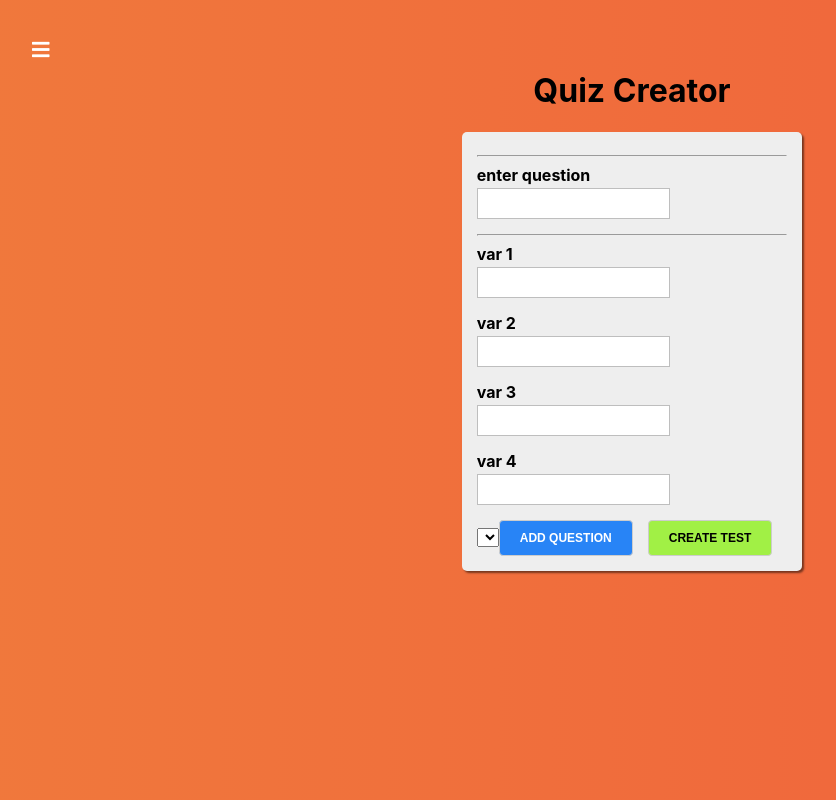
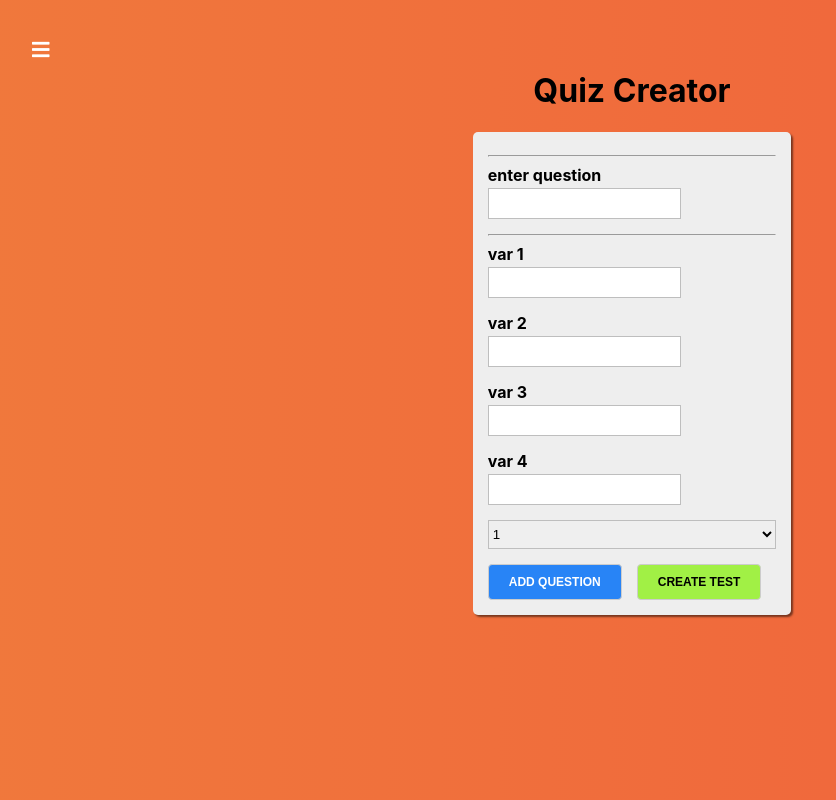
Before and after one commit to Ihornechypor/udemy_react_theory_part_2, a React app: page /quiz-creator in a window 1280 px wide. Shown: the whole page, without its empty margins (8-844 px from the left). Built offline with nearby package versions, Linux system fonts and the light colour scheme.

Commit message:
81 lesson

```diff
--- /dev/null
+++ b/src/components/UI/Select/Select.js
@@ -0,0 +1,34 @@
+import React, {Component} from 'react';
+import classes from './Select.module.css'
+
+const Select = props => {
+    const htmlFor = `${props.label}-${Math.random()}`
+    return (
+        <div className={classes.Select}>
+            <label htmlFor={htmlFor}>{props.labelg}</label>
+            <select
+                id={htmlFor}
+                value={props.value}
+                onChange={props.onChange}
+            >
+
+                {
+                    props.options.map((option,index)=>{
+                        return (
+                            <option
+                                value={option.value}
+                                key={option.value + index}
+                            >
+                                {option.text}
+
+                            </option>
+                        )
+                    })
+                }
+
+            </select>
+        </div>
+    )
+}
+
+export default Select
--- /dev/null
+++ b/src/components/UI/Select/Select.module.css
@@ -0,0 +1,23 @@
+.Select {
+    margin-bottom: 15px;
+
+}
+
+.Select label {
+    margin: 0 0 3px 0;
+    padding: 0;
+    font-weight: bold;
+    display: block;
+}
+
+.Select select {
+    display: block;
+    box-sizing: border-box;
+    border: 1px solid #bebebe;
+    margin: 0 0 5px;
+    width: 100%;
+    height: 29px;
+    outline: none;
+    transition: all 300ms ease-in-out;
+
+}
--- a/src/containers/QuizCreator/QuizCreator.js
+++ b/src/containers/QuizCreator/QuizCreator.js
@@ -3,6 +3,7 @@ import classes from './QuizCreator.module.css'
 import Button from "../../components/UI/Button/Button";
 import Input from "../../components/UI/Input/Input";
 import Auxiliary from "../../hoc/Auxiliary/Auxiliary";
+import Select from "../../components/UI/Select/Select";
 import {createControl} from '../../form/formFramework'
 
 function createOptionControl(number) {
@@ -31,6 +32,7 @@ function createFormControls() {
 export default class QuizCreator extends Component {
      state = {
          quiz: [],
+         rightAnswerID: 1,
          formControls: createFormControls()
      }
 
@@ -63,7 +65,6 @@ export default class QuizCreator extends Component {
                         shouldValidate={!!control.validation}
                         touched={control.touched}
                         errorMessage={control.errorMessage}
-
                         onChange={event => {this.changeHandler(event.target.value, controlName)}}
                     />
                     { index === 0 ? <hr/> : null }
@@ -72,8 +73,25 @@ export default class QuizCreator extends Component {
         })
     }
 
+    selectChangeHandler = event => {
+         this.setState({
+             rightAnswerID: +event.target.value
+         })
+    }
+
 
     render() {
+        const select = <Select
+            label="chose right question"
+            value={this.state.rightAnswerID}
+            onChange={this.selectChangeHandler}
+            options={[
+                {text: 1, value: 1},
+                {text: 2, value: 2},
+                {text: 3, value: 3},
+                {text: 4, value: 4}
+            ]}
+        />
         return (
             <div className={classes.QuizCreator}>
                 <div>
@@ -89,9 +107,7 @@ export default class QuizCreator extends Component {
 
                         {this.renderInputs()}
 
-
-
-                        <select></select>
+                        {select}
 
                         <Button
                             type="primary"
```
